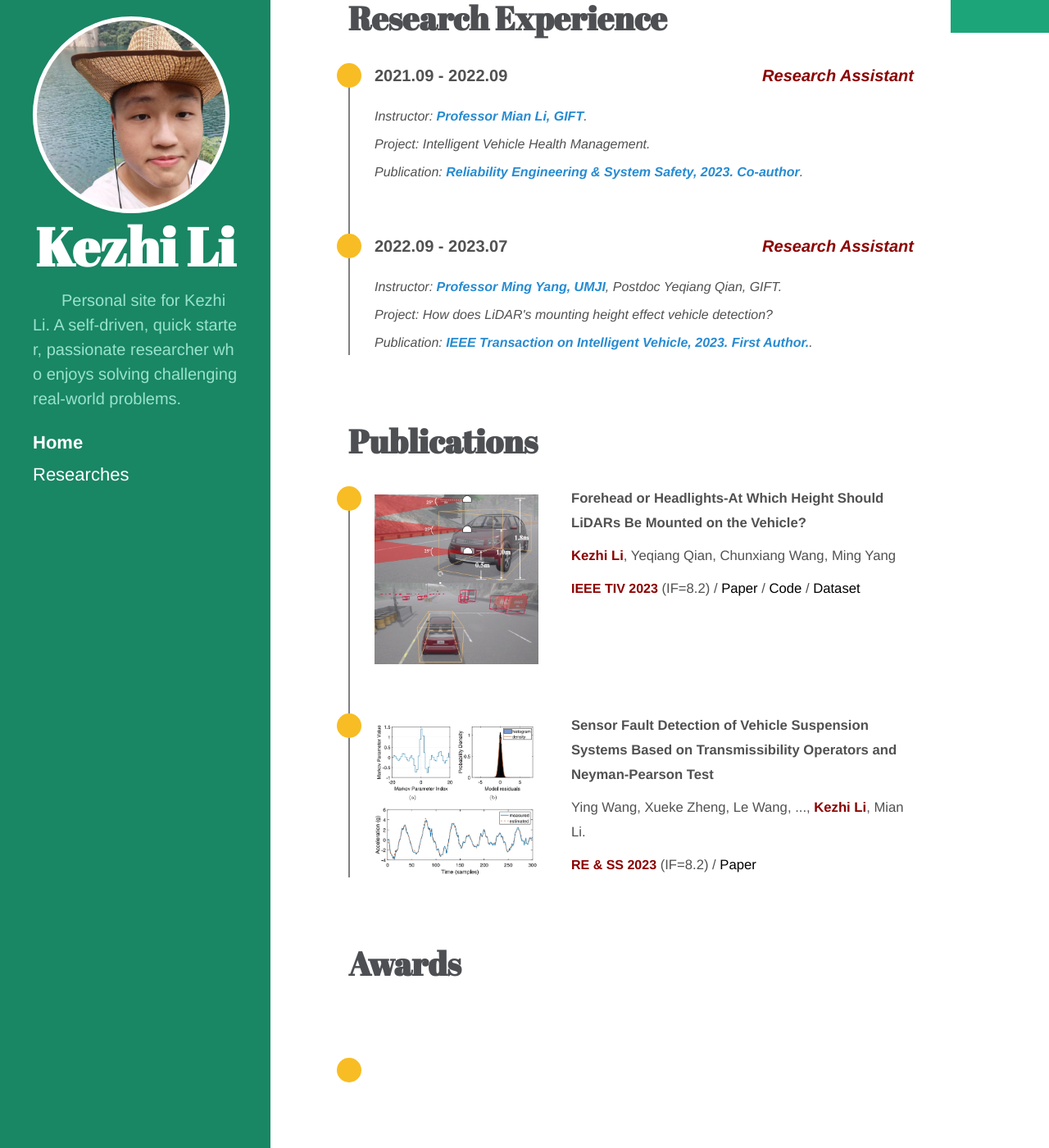
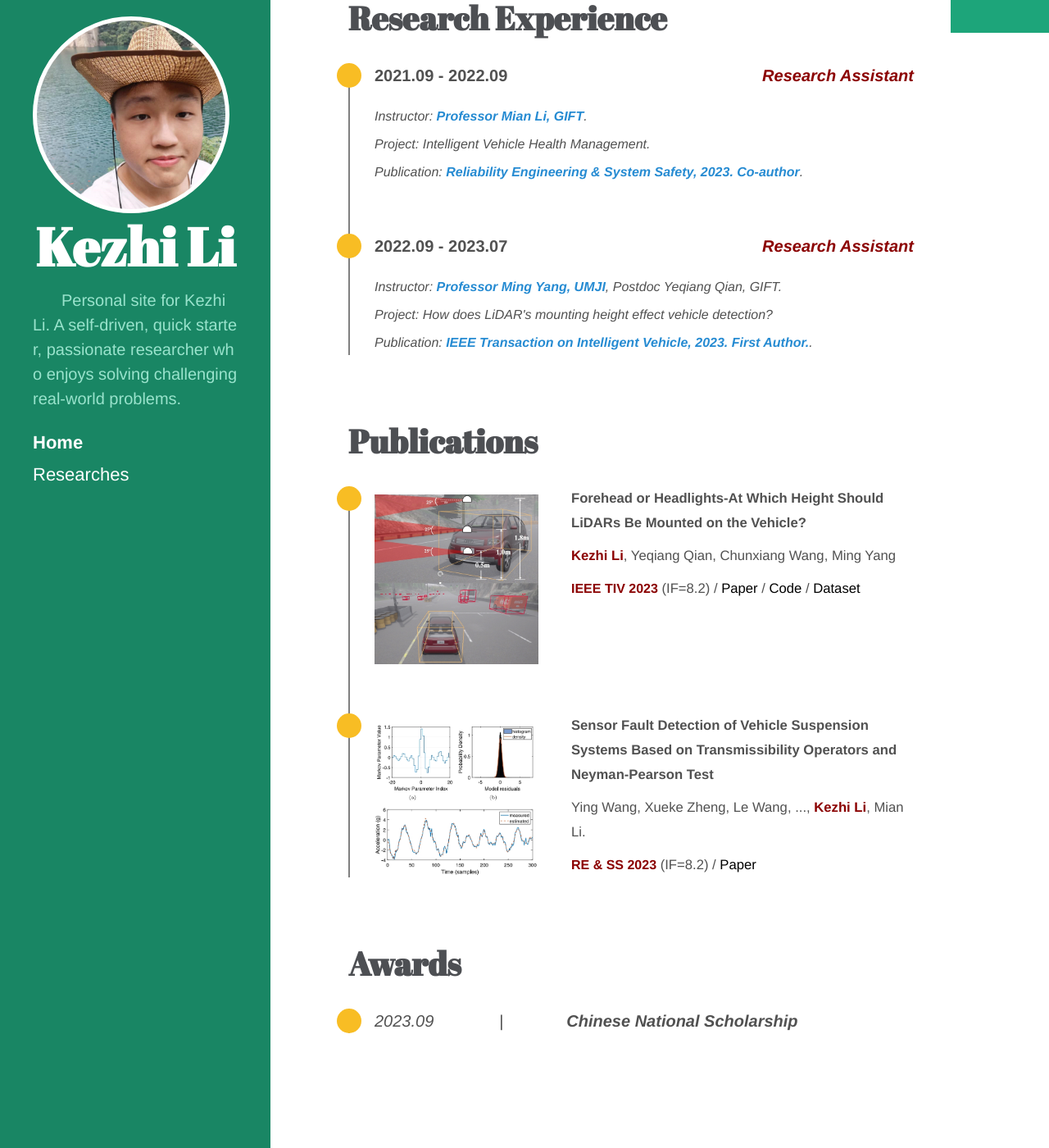
Before and after one commit to little-black-sjtu/likezhi.github.io, a Jekyll site: the page built from index.html, in a window 1280 px wide and 1400 px high, scrolled down 317 px. Shown: the whole window at 82% size. Built offline with Jekyll 4.4.1, drawn with Linux system fonts in a browser that asks for light colours; Markdown is read by kramdown in place of the engine named in the settings.

Commit message:
feat: implement price template

```diff
--- a/index.html
+++ b/index.html
@@ -125,6 +125,15 @@ title: Home
           <div class="col-m-12">
               <ul class="timeline">
                 <li>
+                  <div class="price">
+                    <div class="time">
+                      2023.09
+                    </div>
+                    <div class="bar">|</div>
+                    <div class="name">
+                      Chinese National Scholarship
+                    </div>
+                  </div>
                 </li>
               </ul>
           </div>
--- a/public/css/self-defined.css
+++ b/public/css/self-defined.css
@@ -103,6 +103,29 @@
 
 .timeline .pub .pub-content a{
   color: #000;
+}
+
+/* timeline publication div */
+
+.timeline .price {
+  display: flex;
+  margin-bottom: 1rem;
+}
+
+.timeline .price .name {
+  font-weight: bold;
+  font-style: italic;
+}
+
+.timeline .price .time {
+  font-style: italic;
+}
+
+.timeline .price .bar{
+  margin-left: 4rem;
+  margin-right: 4rem;
+  height: 100%;
+  width: 2px;
 }
 
 /* timeline normalcontent */
```
